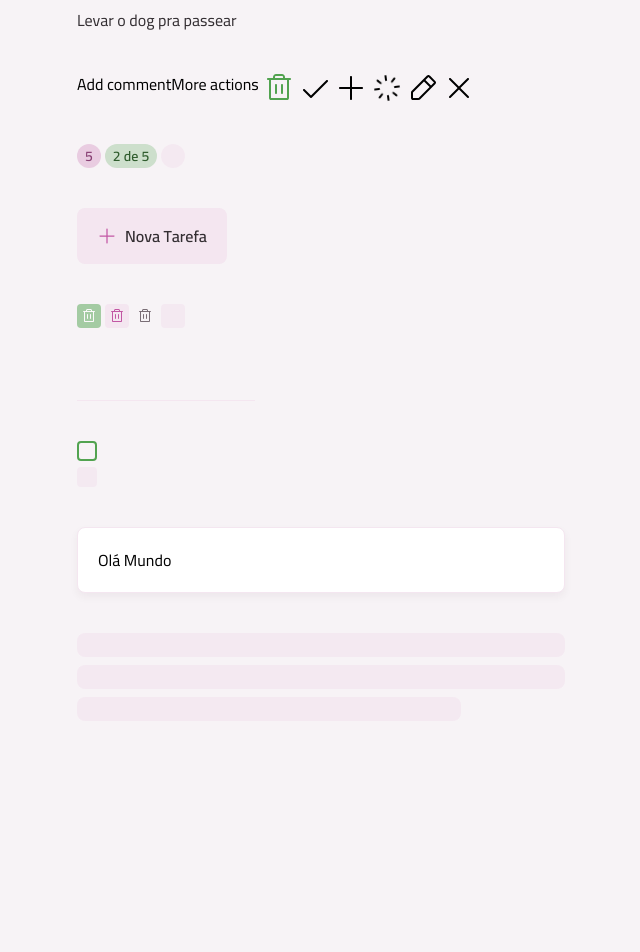
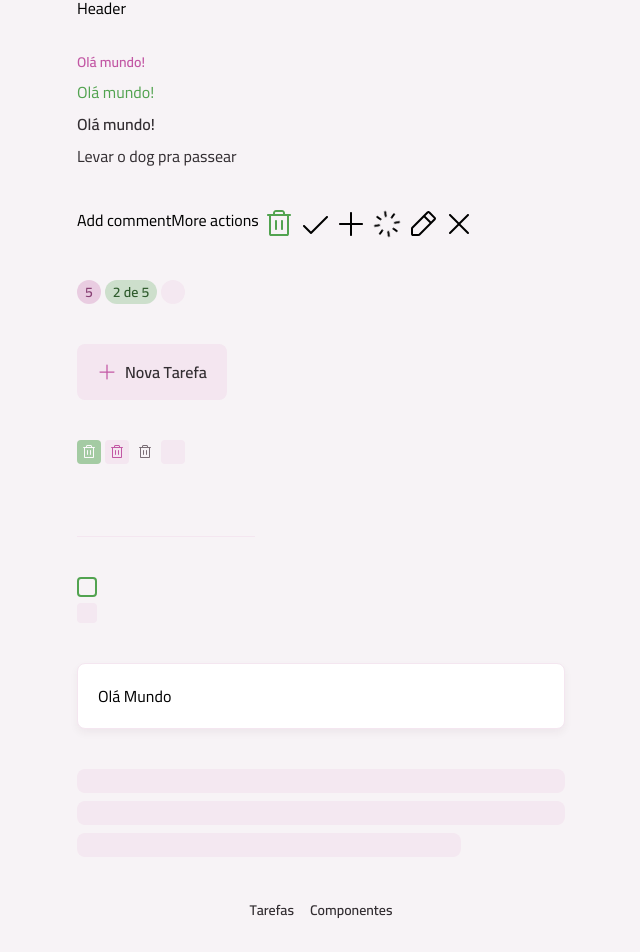
Before and after one commit to 2joliveira/todo, a React (Vite) app: page /components in a window 1280 px wide. Shown: the part 84-1036 px from the top of the page, without its empty margins (319-959 px from the left). Before the commit the page ends 805 px from the top, so only its background shows below. Built offline with nearby package versions, Linux system fonts and the light colour scheme.

Commit message:
create layout and add react router

```diff
--- a/package.json
+++ b/package.json
@@ -17,6 +17,7 @@
     "class-variance-authority": "^0.7.1",
     "react": "^19.1.0",
     "react-dom": "^19.1.0",
+    "react-router": "^7.6.2",
     "tailwindcss": "^4.1.10"
   },
   "devDependencies": {
--- a/src/App.tsx
+++ b/src/App.tsx
@@ -1,81 +1,17 @@
-import TrashIcon from "./assets/icons/trash.svg?react";
-import CheckIcon from "./assets/icons/check.svg?react";
-import XIcon from "./assets/icons/x.svg?react";
-import PencilIcon from "./assets/icons/pencil.svg?react";
-import PlusIcon from "./assets/icons/plus.svg?react";
-import SpinnerIcon from "./assets/icons/spinner.svg?react";
-
-import Text from "./components/text";
-import Icon from "./components/icon";
-import Badge from "./components/badge";
-import Button from "./components/button";
-import ButtonIcon from "./components/button-icon";
-import InputText from "./components/input-text";
-import InputCheckbox from "./components/input-checkbox";
-import Card from "./components/card";
-import Container from "./components/container";
-import Skeleton from "./components/skeleton";
+import { BrowserRouter, Route, Routes } from "react-router";
+import LayoutMain from "./layouts/layout-main";
+import PageComponents from "./pages/page-components";
+import PageHome from "./pages/page-home";
 
 export default function App() {
   return (
-    <Container>
-      <div className="grid gap-10">
-        <div className="flex flex-col gap-2">
-          <Text variant="body-sm-bold" className="text-pink-base">
-            Olá mundo!
-          </Text>
-          <Text className="text-green-base">Olá mundo!</Text>
-          <Text variant="body-md-bold">Olá mundo!</Text>
-          <Text>Levar o dog pra passear</Text>
-        </div>
-
-        <div className="flex gap-1">
-          Add commentMore actions
-          <Icon svg={TrashIcon} className="fill-green-base" />
-          <Icon svg={CheckIcon} />
-          <Icon svg={PlusIcon} />
-          <Icon svg={SpinnerIcon} animate />
-          <Icon svg={PencilIcon} />
-          <Icon svg={XIcon} />
-        </div>
-
-        <div className="flex gap-1">
-          <Badge variant="secondary">5</Badge>
-          <Badge variant="primary">2 de 5</Badge>
-
-          <Badge loading></Badge>
-        </div>
-
-        <div>
-          <Button icon={PlusIcon}>Nova Tarefa</Button>
-        </div>
-
-        <div className="flex gap-1">
-          <ButtonIcon icon={TrashIcon} disabled />
-          <ButtonIcon icon={TrashIcon} variant="secondary" />
-          <ButtonIcon icon={TrashIcon} variant="tertiary" />
-          <ButtonIcon icon={TrashIcon} loading />
-        </div>
-
-        <div>
-          <InputText />
-        </div>
-
-        <div>
-          <InputCheckbox />
-          <InputCheckbox loading />
-        </div>
-
-        <div>
-          <Card size="md">Olá Mundo</Card>
-        </div>
-
-        <div className="space-y-2">
-          <Skeleton className="h-6" />
-          <Skeleton className="h-6" />
-          <Skeleton className="w-96 h-6" />
-        </div>
-      </div>
-    </Container>
+    <BrowserRouter>
+      <Routes>
+        <Route element={<LayoutMain />}>
+          <Route index element={<PageHome />} />
+          <Route path="/components" element={<PageComponents />} />
+        </Route>
+      </Routes>
+    </BrowserRouter>
   );
 }
--- /dev/null
+++ b/src/core-components/footer.tsx
@@ -0,0 +1,22 @@
+import { NavLink } from "react-router";
+import Text from "../components/text";
+
+export default function Footer() {
+  return (
+    <footer className="my-5 md:my-10">
+      <nav className="flex items-center justify-center gap-4">
+        <NavLink to="/">
+          <Text variant="body-sm-bold" className="text-gray-300">
+            Tarefas
+          </Text>
+        </NavLink>
+
+        <NavLink to="/components">
+          <Text variant="body-sm-bold" className="text-gray-300">
+            Componentes
+          </Text>
+        </NavLink>
+      </nav>
+    </footer>
+  );
+}
--- /dev/null
+++ b/src/core-components/header.tsx
@@ -0,0 +1,9 @@
+import Container from "../components/container";
+
+export default function Header() {
+  return (
+    <Container as="header" className="mt-3 md:mt-20">
+      Header
+    </Container>
+  );
+}
--- /dev/null
+++ b/src/core-components/main-content.tsx
@@ -0,0 +1,16 @@
+/* eslint-disable @typescript-eslint/no-empty-object-type */
+import { cx } from "class-variance-authority";
+
+interface MainContentProps extends React.ComponentProps<"main"> {}
+
+export default function MainContent({
+  children,
+  className,
+  ...props
+}: MainContentProps) {
+  return (
+    <main className={cx("mt-4 md:mt-8", className)} {...props}>
+      {children}
+    </main>
+  );
+}
--- /dev/null
+++ b/src/layouts/layout-main.tsx
@@ -0,0 +1,18 @@
+import { Outlet } from "react-router";
+import Header from "../core-components/header";
+import MainContent from "../core-components/main-content";
+import Footer from "../core-components/footer";
+
+export default function LayoutMain() {
+  return (
+    <>
+      <Header />
+
+      <MainContent>
+        <Outlet />
+      </MainContent>
+
+      <Footer />
+    </>
+  );
+}
--- /dev/null
+++ b/src/pages/page-components.tsx
@@ -0,0 +1,81 @@
+import Badge from "../components/badge";
+import Button from "../components/button";
+import ButtonIcon from "../components/button-icon";
+import Card from "../components/card";
+import Container from "../components/container";
+import Icon from "../components/icon";
+import InputCheckbox from "../components/input-checkbox";
+import InputText from "../components/input-text";
+import Skeleton from "../components/skeleton";
+import Text from "../components/text";
+
+import TrashIcon from "../assets/icons/trash.svg?react";
+import CheckIcon from "../assets/icons/check.svg?react";
+import XIcon from "../assets/icons/x.svg?react";
+import PencilIcon from "../assets/icons/pencil.svg?react";
+import PlusIcon from "../assets/icons/plus.svg?react";
+import SpinnerIcon from "../assets/icons/spinner.svg?react";
+
+export default function PageComponents() {
+  return (
+    <Container>
+      <div className="grid gap-10">
+        <div className="flex flex-col gap-2">
+          <Text variant="body-sm-bold" className="text-pink-base">
+            Olá mundo!
+          </Text>
+          <Text className="text-green-base">Olá mundo!</Text>
+          <Text variant="body-md-bold">Olá mundo!</Text>
+          <Text>Levar o dog pra passear</Text>
+        </div>
+
+        <div className="flex gap-1">
+          Add commentMore actions
+          <Icon svg={TrashIcon} className="fill-green-base" />
+          <Icon svg={CheckIcon} />
+          <Icon svg={PlusIcon} />
+          <Icon svg={SpinnerIcon} animate />
+          <Icon svg={PencilIcon} />
+          <Icon svg={XIcon} />
+        </div>
+
+        <div className="flex gap-1">
+          <Badge variant="secondary">5</Badge>
+          <Badge variant="primary">2 de 5</Badge>
+
+          <Badge loading></Badge>
+        </div>
+
+        <div>
+          <Button icon={PlusIcon}>Nova Tarefa</Button>
+        </div>
+
+        <div className="flex gap-1">
+          <ButtonIcon icon={TrashIcon} disabled />
+          <ButtonIcon icon={TrashIcon} variant="secondary" />
+          <ButtonIcon icon={TrashIcon} variant="tertiary" />
+          <ButtonIcon icon={TrashIcon} loading />
+        </div>
+
+        <div>
+          <InputText />
+        </div>
+
+        <div>
+          <InputCheckbox />
+          <InputCheckbox loading />
+        </div>
+
+        <div>
+          <Card size="md">Olá Mundo</Card>
+        </div>
+
+        <div className="space-y-2">
+          <Skeleton className="h-6" />
+          <Skeleton className="h-6" />
+          <Skeleton className="w-96 h-6" />
+        </div>
+      </div>
+    </Container>
+  );
+}
--- /dev/null
+++ b/src/pages/page-home.tsx
@@ -0,0 +1,5 @@
+import Container from "../components/container";
+
+export default function PageHome() {
+  return <Container>Home Page</Container>;
+}
```
Also changed, not shown: 1 other file (tests, documents, lock files or other folders).
